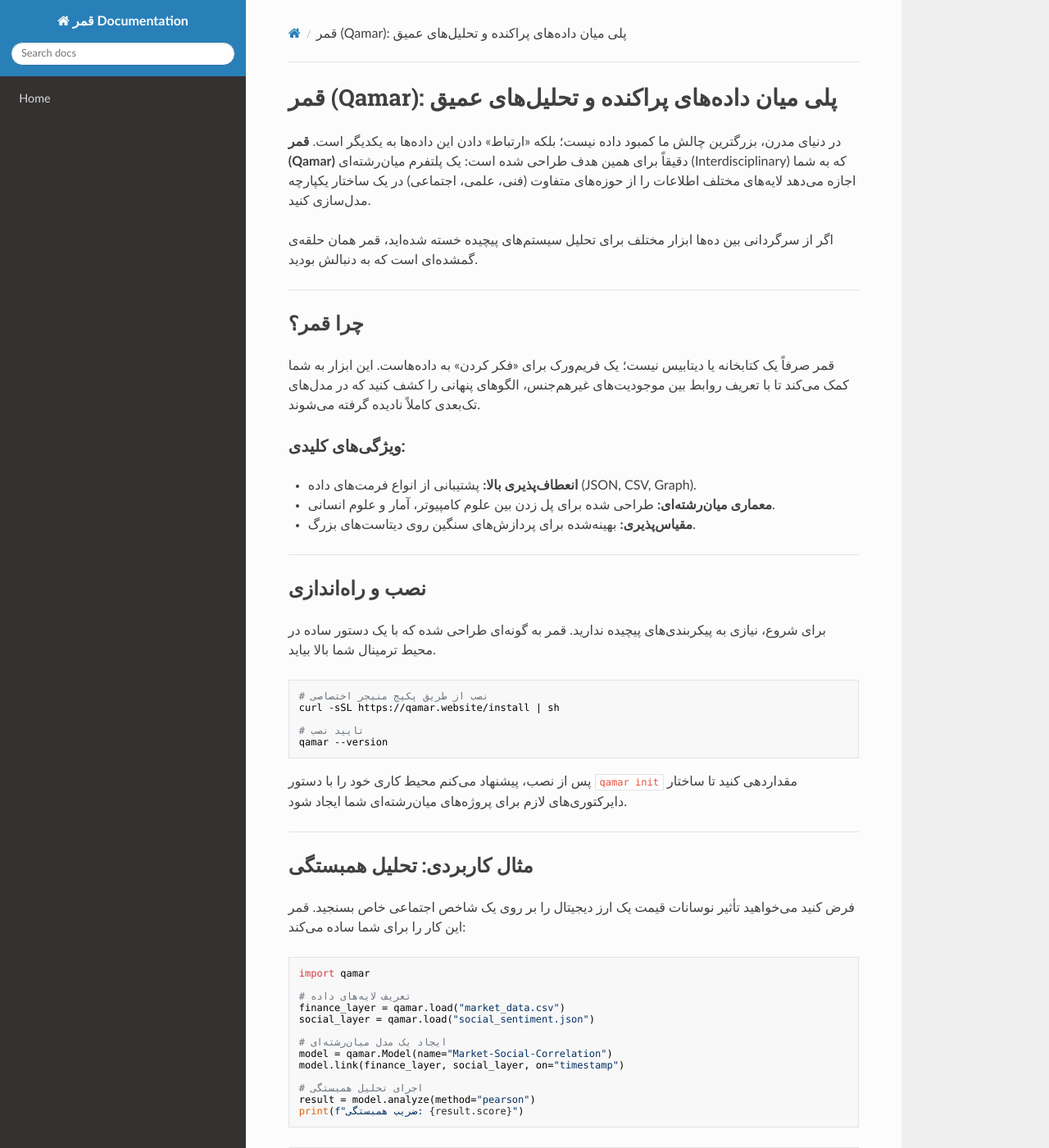
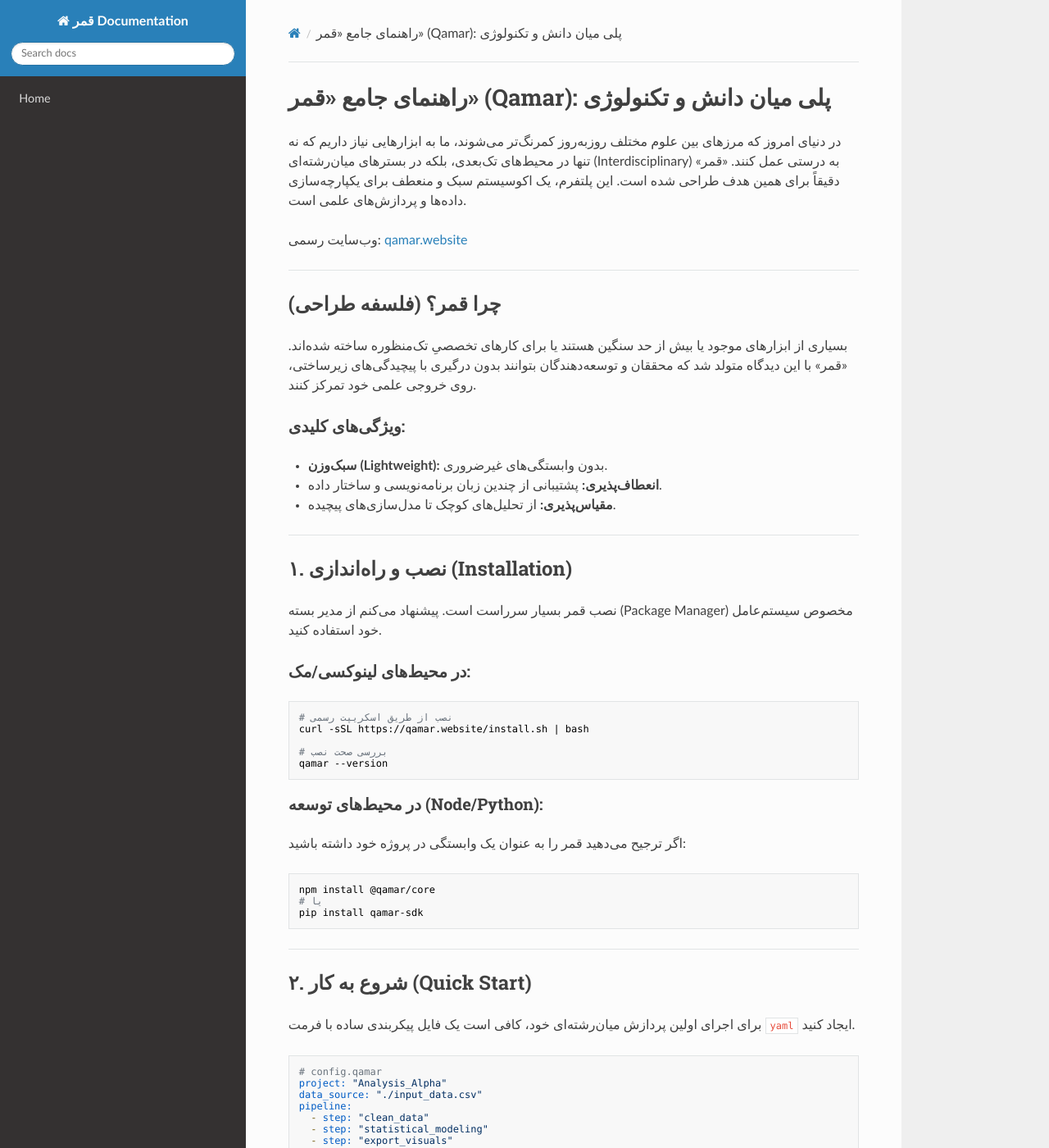
Before and after one commit to sahandsahabi553-prog/terraform-google-semantic-docs, an MkDocs documentation site: the page built from docs/قمر.md, in a window 1280 px wide and 1400 px high. Shown: the whole window at 82% size. Built offline with MkDocs 1.6.1, drawn with Linux system fonts in a browser that asks for light colours; nearby versions of some CDN libraries; some of the changed text lies outside the part shown.

Commit message:
Doc: قمر

````diff
--- a/docs/قمر.md
+++ b/docs/قمر.md
@@ -1,85 +1,109 @@
-# قمر (Qamar): پلی میان داده‌های پراکنده و تحلیل‌های عمیق
+# راهنمای جامع «قمر» (Qamar): پلی میان دانش و تکنولوژی
 
-در دنیای مدرن، بزرگترین چالش ما کمبود داده نیست؛ بلکه «ارتباط» دادن این داده‌ها به یکدیگر است. **قمر (Qamar)** دقیقاً برای همین هدف طراحی شده است: یک پلتفرم میان‌رشته‌ای (Interdisciplinary) که به شما اجازه می‌دهد لایه‌های مختلف اطلاعات را از حوزه‌های متفاوت (فنی، علمی، اجتماعی) در یک ساختار یکپارچه مدل‌سازی کنید.
+در دنیای امروز که مرزهای بین علوم مختلف روزبه‌روز کمرنگ‌تر می‌شوند، ما به ابزارهایی نیاز داریم که نه تنها در محیط‌های تک‌بعدی، بلکه در بسترهای میان‌رشته‌ای (Interdisciplinary) به درستی عمل کنند. «قمر» دقیقاً برای همین هدف طراحی شده است. این پلتفرم، یک اکوسیستم سبک و منعطف برای یکپارچه‌سازی داده‌ها و پردازش‌های علمی است.
 
-اگر از سرگردانی بین ده‌ها ابزار مختلف برای تحلیل سیستم‌های پیچیده خسته شده‌اید، قمر همان حلقه‌ی گمشده‌ای است که به دنبالش بودید.
+وب‌سایت رسمی: [qamar.website](https://qamar.website)
 
 ---
 
-## چرا قمر؟
-
-قمر صرفاً یک کتابخانه یا دیتابیس نیست؛ یک فریم‌ورک برای «فکر کردن» به داده‌هاست. این ابزار به شما کمک می‌کند تا با تعریف روابط بین موجودیت‌های غیرهم‌جنس، الگوهای پنهانی را کشف کنید که در مدل‌های تک‌بعدی کاملاً نادیده گرفته می‌شوند.
+## چرا قمر؟ (فلسفه طراحی)
+بسیاری از ابزارهای موجود یا بیش از حد سنگین هستند یا برای کارهای تخصصیِ تک‌منظوره ساخته شده‌اند. «قمر» با این دیدگاه متولد شد که محققان و توسعه‌دهندگان بتوانند بدون درگیری با پیچیدگی‌های زیرساختی، روی خروجی علمی خود تمرکز کنند.
 
 ### ویژگی‌های کلیدی:
-*   **انعطاف‌پذیری بالا:** پشتیبانی از انواع فرمت‌های داده (JSON, CSV, Graph).
-*   **معماری میان‌رشته‌ای:** طراحی شده برای پل زدن بین علوم کامپیوتر، آمار و علوم انسانی.
-*   **مقیاس‌پذیری:** بهینه‌شده برای پردازش‌های سنگین روی دیتاست‌های بزرگ.
+*   **سبک‌وزن (Lightweight):** بدون وابستگی‌های غیرضروری.
+*   **انعطاف‌پذیری:** پشتیبانی از چندین زبان برنامه‌نویسی و ساختار داده.
+*   **مقیاس‌پذیری:** از تحلیل‌های کوچک تا مدل‌سازی‌های پیچیده.
 
 ---
 
-## نصب و راه‌اندازی
+## ۱. نصب و راه‌اندازی (Installation)
 
-برای شروع، نیازی به پیکربندی‌های پیچیده ندارید. قمر به گونه‌ای طراحی شده که با یک دستور ساده در محیط ترمینال شما بالا بیاید.
+نصب قمر بسیار سرراست است. پیشنهاد می‌کنم از مدیر بسته (Package Manager) مخصوص سیستم‌عامل خود استفاده کنید.
 
+### در محیط‌های لینوکسی/مک:
 ```bash
-# نصب از طریق پکیج منیجر اختصاصی
-curl -sSL https://qamar.website/install | sh
+# نصب از طریق اسکریپت رسمی
+curl -sSL https://qamar.website/install.sh | bash
 
-# تایید نصب
+# بررسی صحت نصب
 qamar --version
 ```
 
-پس از نصب، پیشنهاد می‌کنم محیط کاری خود را با دستور `qamar init` مقداردهی کنید تا ساختار دایرکتوری‌های لازم برای پروژه‌های میان‌رشته‌ای شما ایجاد شود.
+### در محیط‌های توسعه (Node/Python):
+اگر ترجیح می‌دهید قمر را به عنوان یک وابستگی در پروژه خود داشته باشید:
+```bash
+npm install @qamar/core
+# یا
+pip install qamar-sdk
+```
 
 ---
 
-## مثال کاربردی: تحلیل همبستگی
+## ۲. شروع به کار (Quick Start)
 
-فرض کنید می‌خواهید تأثیر نوسانات قیمت یک ارز دیجیتال را بر روی یک شاخص اجتماعی خاص بسنجید. قمر این کار را برای شما ساده می‌کند:
+برای اجرای اولین پردازش میان‌رشته‌ای خود، کافی است یک فایل پیکربندی ساده با فرمت `yaml` ایجاد کنید.
+
+```yaml
+# config.qamar
+project: "Analysis_Alpha"
+data_source: "./input_data.csv"
+pipeline:
+  - step: "clean_data"
+  - step: "statistical_modeling"
+  - step: "export_visuals"
+```
+
+سپس دستور زیر را در ترمینال اجرا کنید:
+```bash
+qamar run --config config.qamar
+```
+
+---
+
+## ۳. جدول مقایسه‌ای: قمر در برابر ابزارهای سنتی
+
+| ویژگی | ابزارهای سنتی | قمر (Qamar) |
+| :--- | :--- | :--- |
+| **سهولت استفاده** | دشوار | بسیار ساده |
+| **پشتیبانی میان‌رشته‌ای** | محدود | عالی |
+| **مصرف منابع** | بالا | بهینه |
+| **جامعه کاربری** | بسته | باز و پویا |
+
+---
+
+## ۴. مثال‌های کاربردی (Code Snippets)
+
+فرض کنید می‌خواهید داده‌های یک سنسور فیزیکی را با یک الگوی اقتصادی ترکیب کنید. با استفاده از کتابخانه قمر، این کار بسیار تمیز انجام می‌شود:
 
 ```python
 import qamar
 
-# تعریف لایه‌های داده
-finance_layer = qamar.load("market_data.csv")
-social_layer = qamar.load("social_sentiment.json")
+# اتصال به دیتابیس داده‌های میان‌رشته‌ای
+engine = qamar.connect("db://research_cluster")
 
-# ایجاد یک مدل میان‌رشته‌ای
-model = qamar.Model(name="Market-Social-Correlation")
-model.link(finance_layer, social_layer, on="timestamp")
+# اجرای پردازش موازی
+result = engine.process(
+    data="sensor_log_01",
+    model="economic_impact_v2",
+    params={"threshold": 0.85}
+)
 
-# اجرای تحلیل همبستگی
-result = model.analyze(method="pearson")
-print(f"ضریب همبستگی: {result.score}")
+print(f"نتایج پردازش نهایی: {result.summary()}")
 ```
 
 ---
 
-## جدول مقایسه‌ای: قمر در برابر ابزارهای سنتی
+## ۵. سوالات متداول (FAQ)
 
-| ویژگی | ابزارهای سنتی (Excel/SQL) | قمر (Qamar) |
-| :--- | :--- | :--- |
-| **یکپارچگی داده** | محدود | بومی (Native) |
-| **تحلیل میان‌رشته‌ای** | دشوار و دستی | خودکار و هوشمند |
-| **منحنی یادگیری** | متوسط | سریع |
-| **قابلیت گسترش** | کم | بسیار بالا |
+**آیا قمر برای پروژه‌های تجاری رایگان است؟**
+بله، هسته اصلی قمر تحت مجوزهای متن‌باز ارائه شده و برای استفاده‌های تحقیقاتی و تجاری آزاد است.
+
+**آیا نیاز به دانش تخصصی در ریاضیات دارم؟**
+قمر برای تسهیل کار طراحی شده؛ اگرچه دانش پایه در محاسبات به شما کمک می‌کند، اما مستندات ما به‌گونه‌ای نوشته شده که برای شروع کار نیازی به مدرک دکترا در ریاضیات نداشته باشید!
+
+**چگونه می‌توانم در توسعه قمر مشارکت کنم؟**
+ما همیشه از Pull Requestهای جدید استقبال می‌کنیم. برای شروع، سری به گیت‌هاب ما بزنید و بخش `CONTRIBUTING.md` را مطالعه کنید.
 
 ---
 
-## سوالات متداول (FAQ)
-
-**۱. آیا قمر برای پروژه‌های کوچک هم مناسب است؟**
-بله، اتفاقاً قمر در پروژه‌های تحقیقاتی کوچک که نیاز به دقت بالا دارند، بسیار عالی عمل می‌کند.
-
-**۲. مستندات کامل را کجا پیدا کنم؟**
-تمامی مستندات فنی و راهنماهای گام‌به‌گام در سایت رسمی ما به آدرس [qamar.website](https://qamar.website) در دسترس است.
-
-**۳. آیا امکان خروجی گرفتن برای ابزارهای بصری‌سازی وجود دارد؟**
-بله، قمر به راحتی با ابزارهایی مثل D3.js یا Tableau ادغام می‌شود و خروجی‌های استاندارد ارائه می‌دهد.
-
----
-
-### کلام آخر
-استفاده از قمر باعث شد تا من در پروژه‌های تحقیقاتی‌ام، زمان کمتری را صرف «تمیزکاری داده‌ها» کنم و زمان بیشتری را به «کشف حقیقت» اختصاص دهم. اگر شما هم با داده‌های ناهمگون سروکار دارید، همین امروز کار با آن را شروع کنید.
-
-*برای بحث‌های تخصصی‌تر، می‌توانید در انجمن‌های ما در [qamar.website](https://qamar.website) با سایر متخصصان در ارتباط باشید.*
+*نکته پایانی: دنیای علم هر روز در حال تغییر است. «قمر» سعی دارد این تغییرات را برای شما قابل‌هضم‌تر و کاربردی‌تر کند. اگر سوالی داشتید یا در جایی به مشکل خوردید، حتماً از طریق وب‌سایت با تیم ما در ارتباط باشید.*
````
